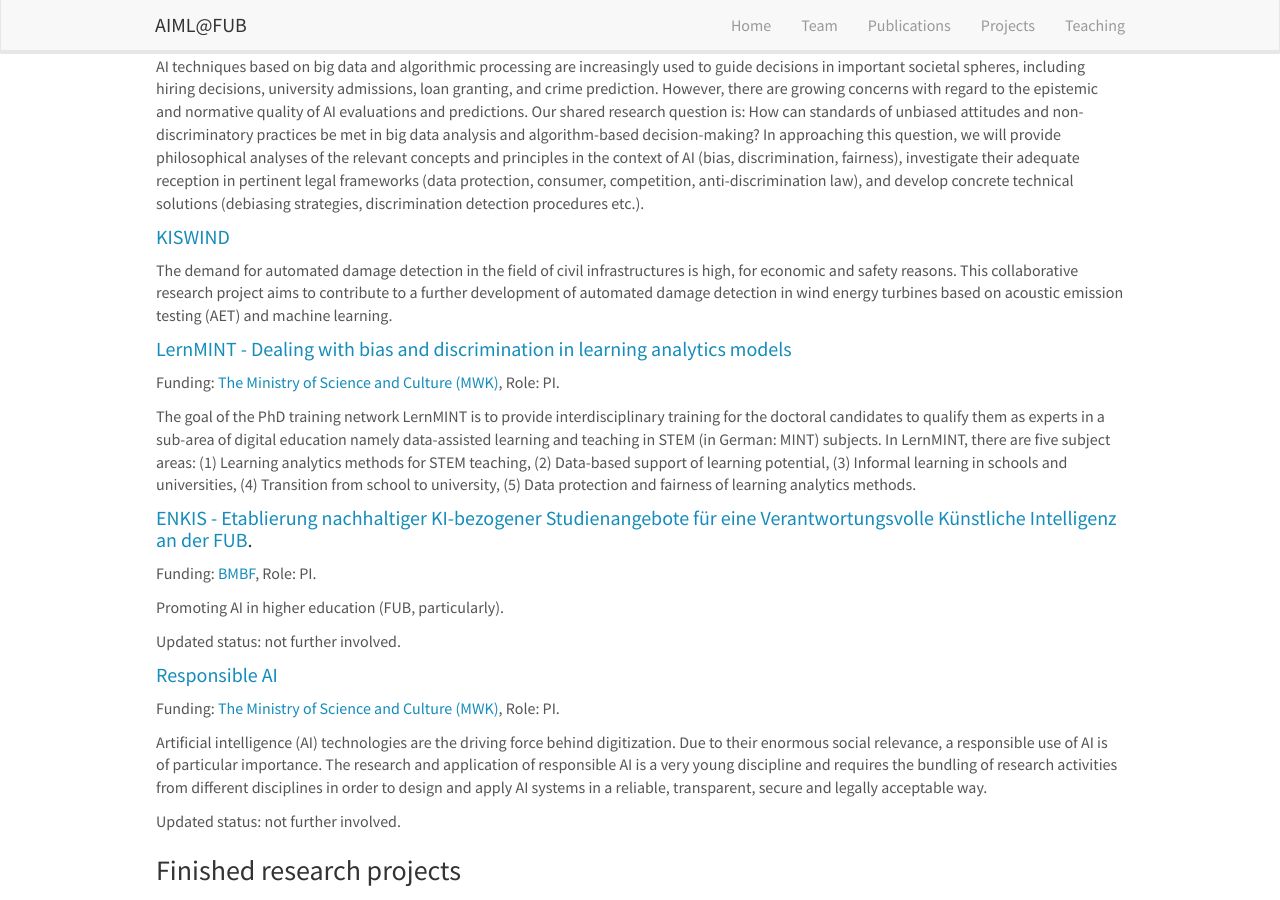
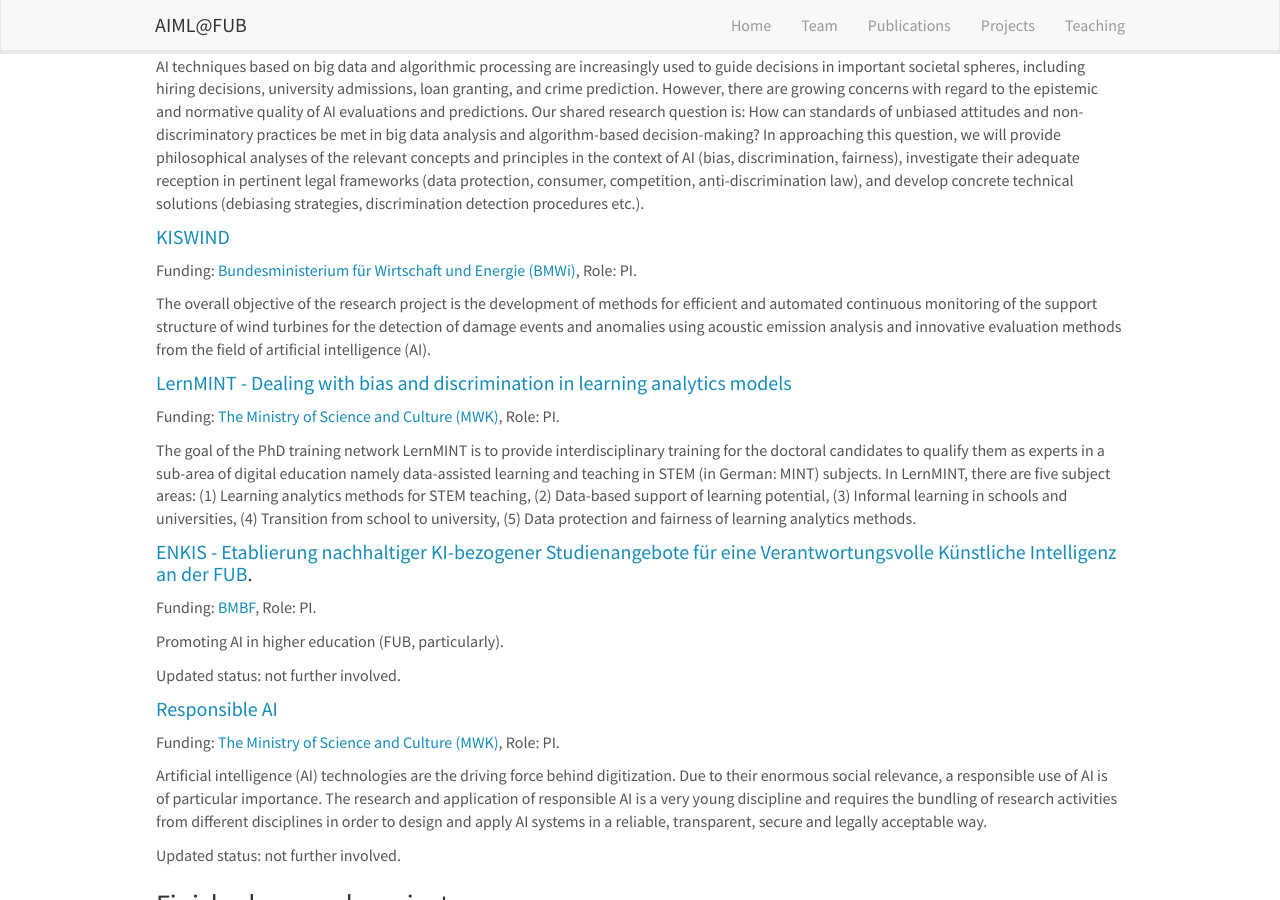
Before and after one commit to AIML-research/AIML-research.github.io, a Jekyll site: the page built from _pages/projects.md, in a window 1280 px wide and 900 px high, scrolled down 630 px. Built offline with Jekyll 4.4.1, drawn with Linux system fonts in a browser that asks for light colours; nearby versions of some CDN libraries.

Commit message:
Update projects.md

```diff
--- a/_pages/projects.md
+++ b/_pages/projects.md
@@ -30,7 +30,9 @@
 In approaching this question, we will provide philosophical analyses of the relevant concepts and principles in the context of AI (bias, discrimination, fairness), investigate their adequate reception in pertinent legal frameworks (data protection, consumer, competition, anti-discrimination law), and develop concrete technical solutions (debiasing strategies, discrimination detection procedures etc.).
 
 #### <a href = "{{ site.url }}{{ site.baseurl }}/projects/kiswind">KISWIND </a>
-The demand for automated damage detection in the field of civil infrastructures is high, for economic and safety reasons. This collaborative research project aims to contribute to a further development of automated damage detection in wind energy turbines based on acoustic emission testing (AET) and machine learning.
+Funding: <a href="https://www.cleanenergywire.org/experts/bmwi-federal-ministry-economic-affairs-and-energy">Bundesministerium für Wirtschaft und Energie (BMWi)</a>, Role: PI.
+
+The overall objective of the research project is the development of methods for efficient and automated continuous monitoring of the support structure of wind turbines for the detection of damage events and anomalies using acoustic emission analysis and innovative evaluation methods from the field of artificial intelligence (AI).
 
 #### <a href = "{{ site.url }}{{ site.baseurl }}/projects/lernmint/">LernMINT - Dealing with bias and discrimination in learning analytics models</a>
 Funding: <a href="https://www.mwk.niedersachsen.de/china/representative-of-the-ministry-of-science-and-culture-of-the-german-state-of-lower-saxony-for-university-cooperation-between-lower-saxony-and-china-189609.html" target="_new"> The Ministry of Science and Culture (MWK)</a>, Role: PI.
```
